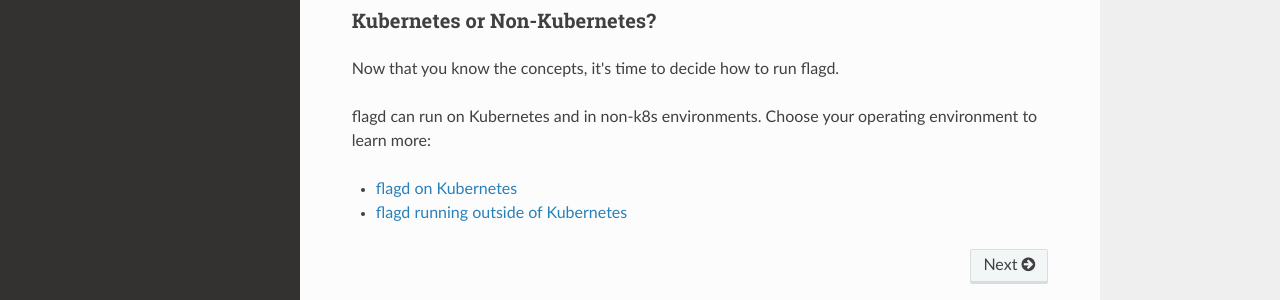
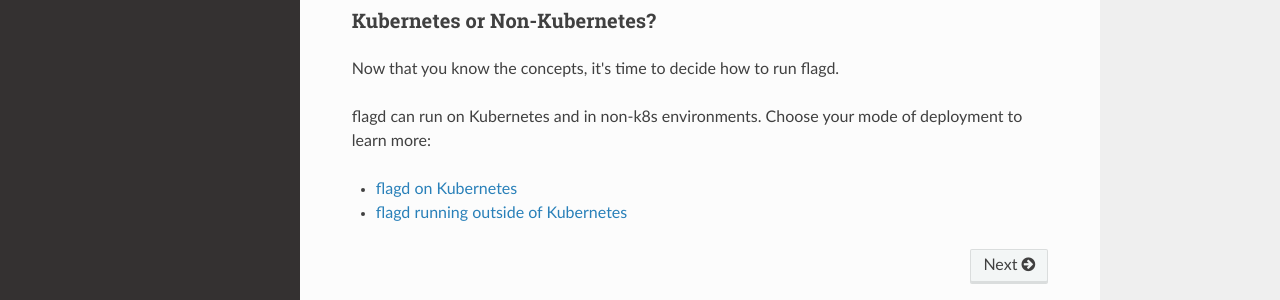
Before and after one commit to open-feature/flagd, an MkDocs documentation site: the page built from web-docs/index.md, in a window 1280 px wide and 1318 px high. Shown: the part 940-1240 px from the top of the window. Built offline with MkDocs 1.6.1, drawn with Linux system fonts in a browser that asks for light colours; nearby versions of some CDN libraries.

Commit message:
Update web-docs/index.md
Co-authored-by: Kavindu Dodanduwa <Kavindu-Dodan@users.noreply.github.com>
Signed-off-by: Adam Gardner <26523841+agardnerIT@users.noreply.github.com>

```diff
--- a/web-docs/index.md
+++ b/web-docs/index.md
@@ -24,7 +24,7 @@ Start your flagd learning journey here: [flagd concepts](concepts)
 Now that you know the concepts, it's time to decide how to run flagd.
 
 flagd can run on Kubernetes and in non-k8s environments.
-Choose your operating environment to learn more:
+Choose your mode of deployment to learn more:
 
 - [flagd on Kubernetes](k8s)
 - [flagd running outside of Kubernetes](nonk8s)
```
